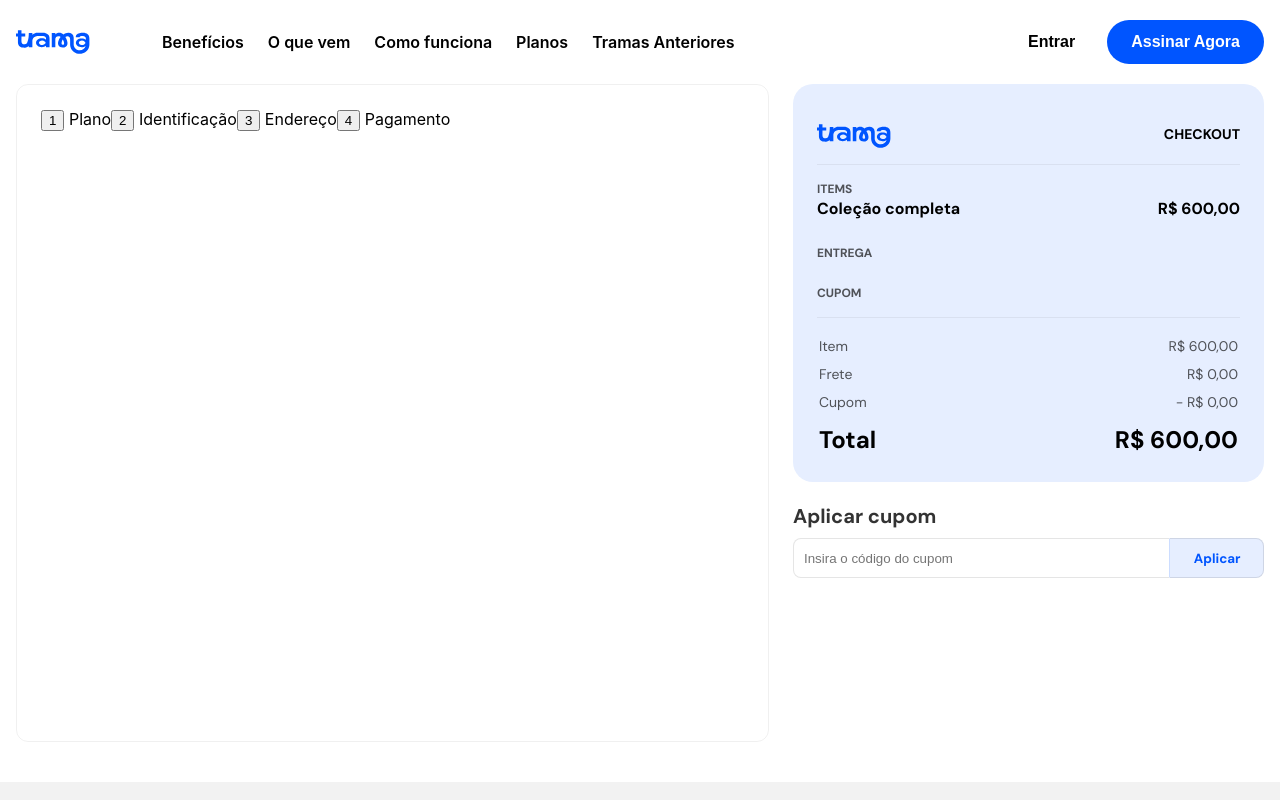
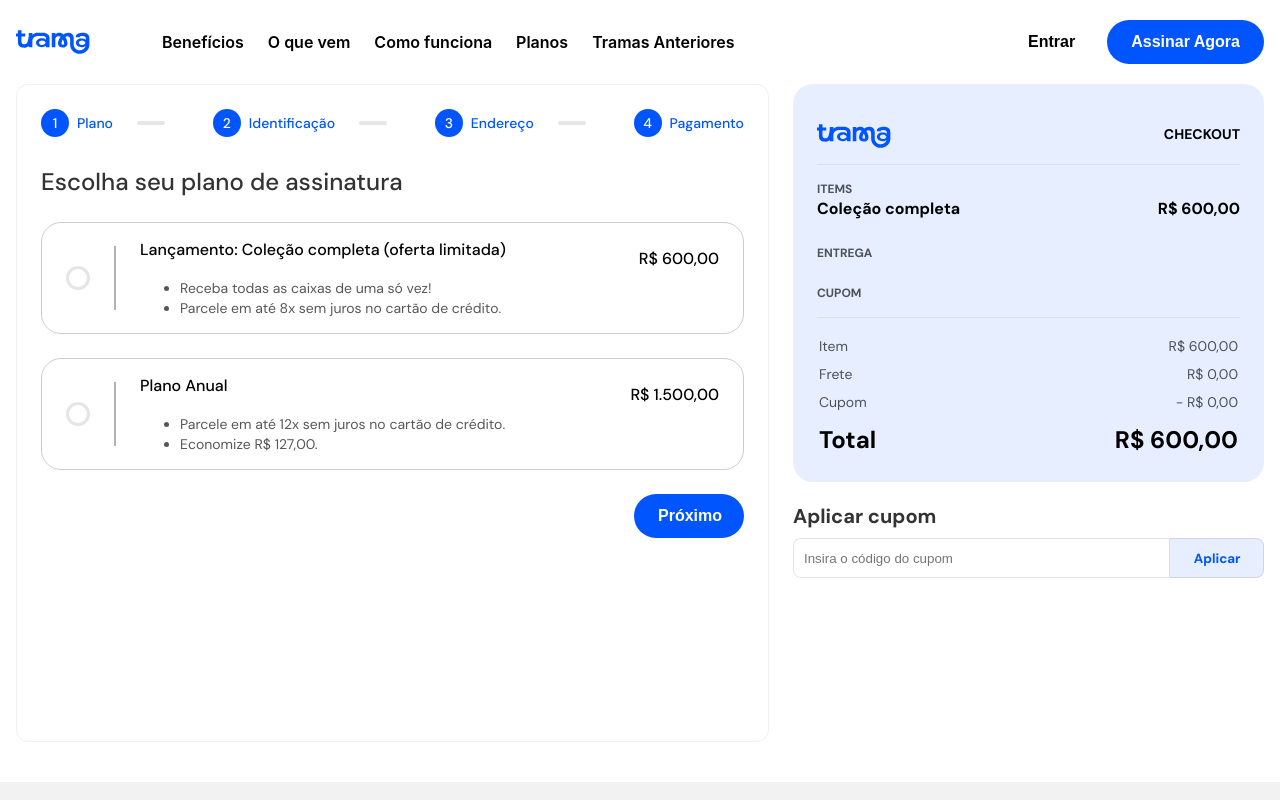
Before and after one commit to marcosgenesis/plataforma-dcp, a Next.js app: page /signature in a window 1280 px wide. Shown: the top 800 px of the page. Built offline with nearby package versions, Linux system fonts and the light colour scheme.

Commit message:
feat: creating the steps and plans

```diff
--- a/src/pages/signature.tsx
+++ b/src/pages/signature.tsx
@@ -2,44 +2,99 @@ import type { NextPage } from "next";
 import Image from "next/image";
 import Navbar from "../components/navbar";
 import Footer from "../components/footer";
+import { FilledButton } from "../components/buttons/FilledButton"
 import ChekcoutItem from "../components/checkoutItem/ItemContent";
 import CheckoutItemFooter from '../components/checkoutItem/ItemFooter'
 
 import { Container, ContainerPlans, Checkout, ContainerPrice, ContainerSignature,
-Cupom, PlansItens, Steps, CheckoutHeader, CheckoutContent, CheckoutFooter,
-ButtonCode }
+Cupom, PlansItens, StepsContainer, CheckoutHeader, CheckoutContent, CheckoutFooter,
+ButtonCode, Step, Title, Plan, DivisionVertical}
 from "../styles/signature";
+import { useState } from "react";
 
 const Signature: NextPage = () => {
+  const [step, setStep] = useState(1)
+
+  const nextStep = () => {
+    setStep(step + 1)
+  }
+
+  const backStep = () => {
+    setStep(step - 1)
+  }
+
   return(
     <Container>
       <Navbar />
       <ContainerSignature>
         <ContainerPlans>
-          <Steps>
-            <div>
-              <button> 1 </button>
+          <StepsContainer>
+            <Step>
+              <div> 1 </div>
               <span> Plano </span>
-            </div>
+              <div className="division"/>
+            </Step>
 
-            <div>
-              <button> 2 </button>
+            <Step>
+              <div> 2 </div>
               <span> Identificação </span>
-            </div>
+              <div className="division"/>
+            </Step>
 
-            <div>
-              <button> 3 </button>
+            <Step>
+              <div> 3 </div>
               <span> Endereço </span>
-            </div>
+              <div className="division"/>
+            </Step>
 
-            <div>
-              <button> 4 </button>
+            <Step>
+              <div> 4 </div>
               <span> Pagamento </span>
-            </div>
-          </Steps>
-          <PlansItens>
+            </Step>
+          </StepsContainer>
+          {
+            step === 1 && (
+            <>
+              <Title>Escolha seu plano de assinatura</Title>
+              <Plan htmlFor="radio-1">
+                <input type="radio" id="radio-1" name="opcoes"/>
+                <DivisionVertical />
+                <div>
+                  <p>Lançamento: Coleção completa (oferta limitada) </p>
+                  <ul>
+                    <li> Receba todas as caixas de uma só vez! </li>
+                    <li> Parcele em até 8x sem juros no cartão de crédito. </li>
+                  </ul>
+                </div>
+                <span> R$ 600,00 </span>
+              </Plan>
 
-          </PlansItens>
+              <Plan htmlFor="radio-2" className="plans">
+                <input type="radio" id="radio-2" name="opcoes"/>
+                <DivisionVertical />
+                <div>
+                  <p>Plano Anual </p>
+                  <ul>
+                    <li> Parcele em até 12x sem juros no cartão de crédito. </li>
+                    <li> Economize R$ 127,00. </li>
+                  </ul>
+                </div>
+                <span> R$ 1.500,00 </span>
+
+              </Plan>
+            </>
+            )
+          }
+
+          {
+            step === 2 && (
+              <p>é o segundo</p>
+            )
+          }
+
+
+        <FilledButton width="110px" onClick={nextStep}> Próximo  </FilledButton>
+
         </ContainerPlans>
 
         <ContainerPrice>
--- a/src/styles/signature.ts
+++ b/src/styles/signature.ts
@@ -20,13 +20,167 @@ export const ContainerPlans = styled.div`
 
   border: 1px solid rgba(0, 0, 0, 0.06);
   border-radius: 12px;
+
+  button {
+    align-self: flex-end;
+  }
 `;
 
-export const Steps = styled.div`
+export const StepsContainer = styled.div`
   display: flex;
+  align-items: center;
+  justify-content: space-between;
 `;
 
-export const PlansItens = styled.div``;
+export const Step = styled.div`
+  display: flex;
+  align-items: center;
+
+  div {
+    display: flex;
+    align-items: center;
+    justify-content: center;
+    width: 28px;
+    height: 28px;
+
+    background: #0055ff;
+    border-radius: 40px;
+
+    font-family: "DM Sans";
+
+    font-style: normal;
+    font-weight: 500;
+    font-size: 14px;
+    line-height: 20px;
+
+    color: #ffffff;
+  }
+
+  span {
+    margin-left: 8px;
+    font-family: "DM Sans";
+    font-style: normal;
+    font-weight: 500;
+    font-size: 14px;
+    line-height: 20px;
+
+    color: #0055ff;
+
+    & + div.division {
+      width: 24px;
+      height: 0px;
+
+      margin-left: 24px;
+      border: 2px solid #e6e6e6;
+    }
+  }
+`;
+
+export const Title = styled.p`
+  font-family: "DM Sans";
+  font-style: normal;
+  font-weight: 500;
+  font-size: 24px;
+  line-height: 32px;
+  margin: 5px 0 0 0;
+  color: #333333;
+`;
+
+export const Plan = styled.label`
+  position: relative;
+  box-sizing: border-box;
+
+  display: flex;
+  align-items: center;
+  flex-direction: row;
+
+  padding: 24px;
+
+  width: 100%;
+  height: 112px;
+
+  background: #ffffff;
+
+  border: 1px solid #cccccc;
+  border-radius: 20px;
+  cursor: pointer;
+
+  input {
+    display: none;
+  }
+
+  input:checked + div,
+  input:checked + div + div p,
+  input:checked + div + div + span {
+    color: #0055ff;
+    border-color: #0055ff;
+  }
+
+  &::before {
+    box-sizing: border-box;
+    content: "";
+    width: 24px;
+    height: 24px;
+    border-radius: 50%;
+    background: #ffffff;
+    border: 3px solid rgba(0, 0, 0, 0.1);
+  }
+
+  &:has(input:checked) {
+    background: #e6eeff;
+    border-color: #e6eeff;
+
+    ::before {
+      text-align: center;
+      justify-self: center;
+      content: "\u2714";
+      color: #ffffff;
+      background: #0055ff;
+      border: none;
+    }
+  }
+
+  p,
+  span {
+    font-family: "DM Sans";
+    font-style: normal;
+    font-weight: 500;
+    font-size: 16px;
+    line-height: 24px;
+    margin-bottom: 5px;
+    color: #000000;
+  }
+
+  span {
+    position: absolute;
+    right: 0;
+    top: 0;
+    padding: 24px;
+  }
+
+  ul {
+    height: 40px;
+
+    li {
+      font-family: "DM Sans";
+      font-style: normal;
+      font-weight: 400;
+      font-size: 14px;
+      line-height: 20px;
+
+      color: rgba(0, 0, 0, 0.66);
+    }
+  }
+`;
+
+export const DivisionVertical = styled.div`
+  width: 0px;
+  height: 100%;
+  align-items: center;
+  margin: 24px;
+
+  border: 1px solid #b3b3b3;
+`;
 
 export const ContainerPrice = styled.div`
   display: flex;
```
